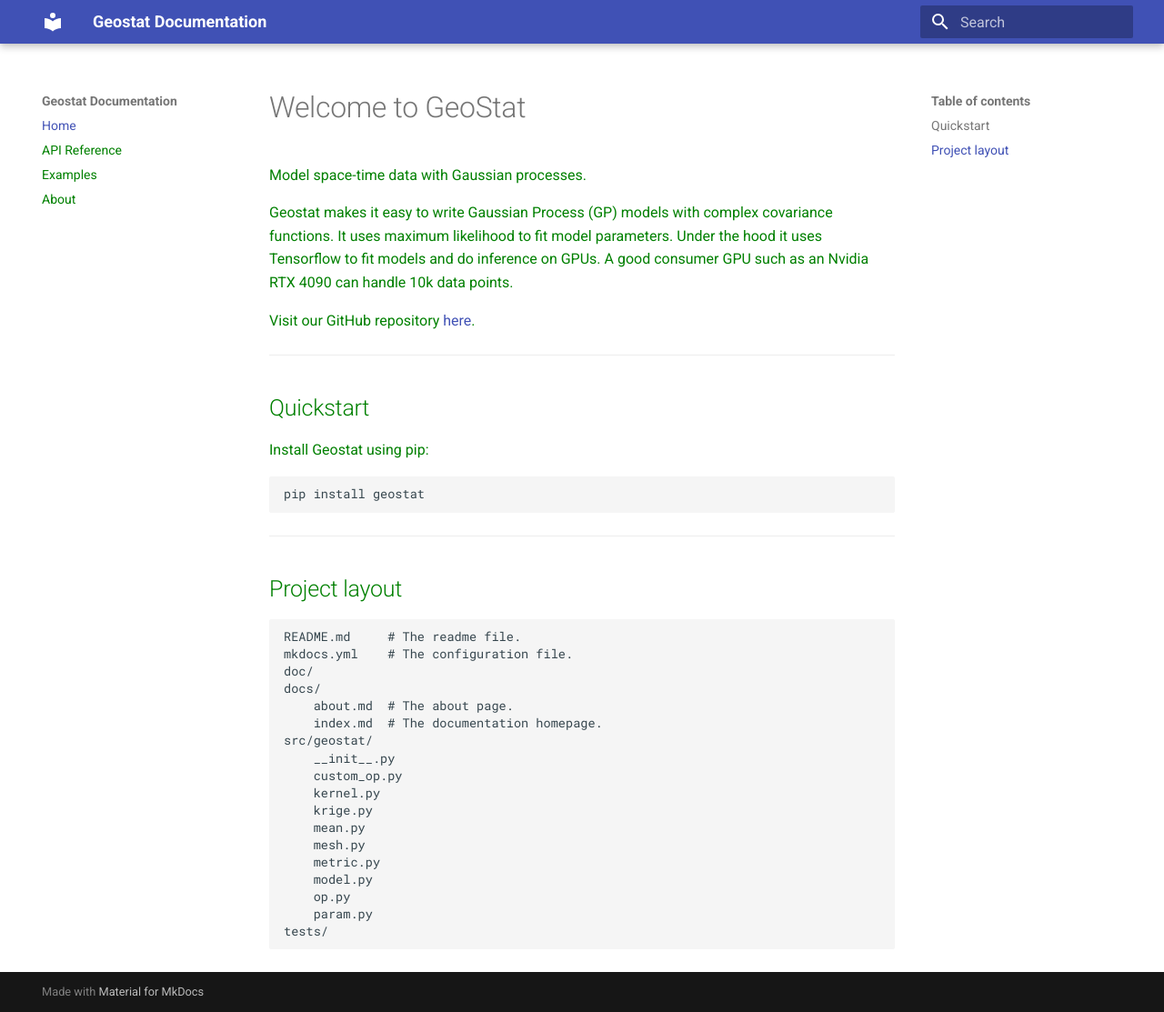
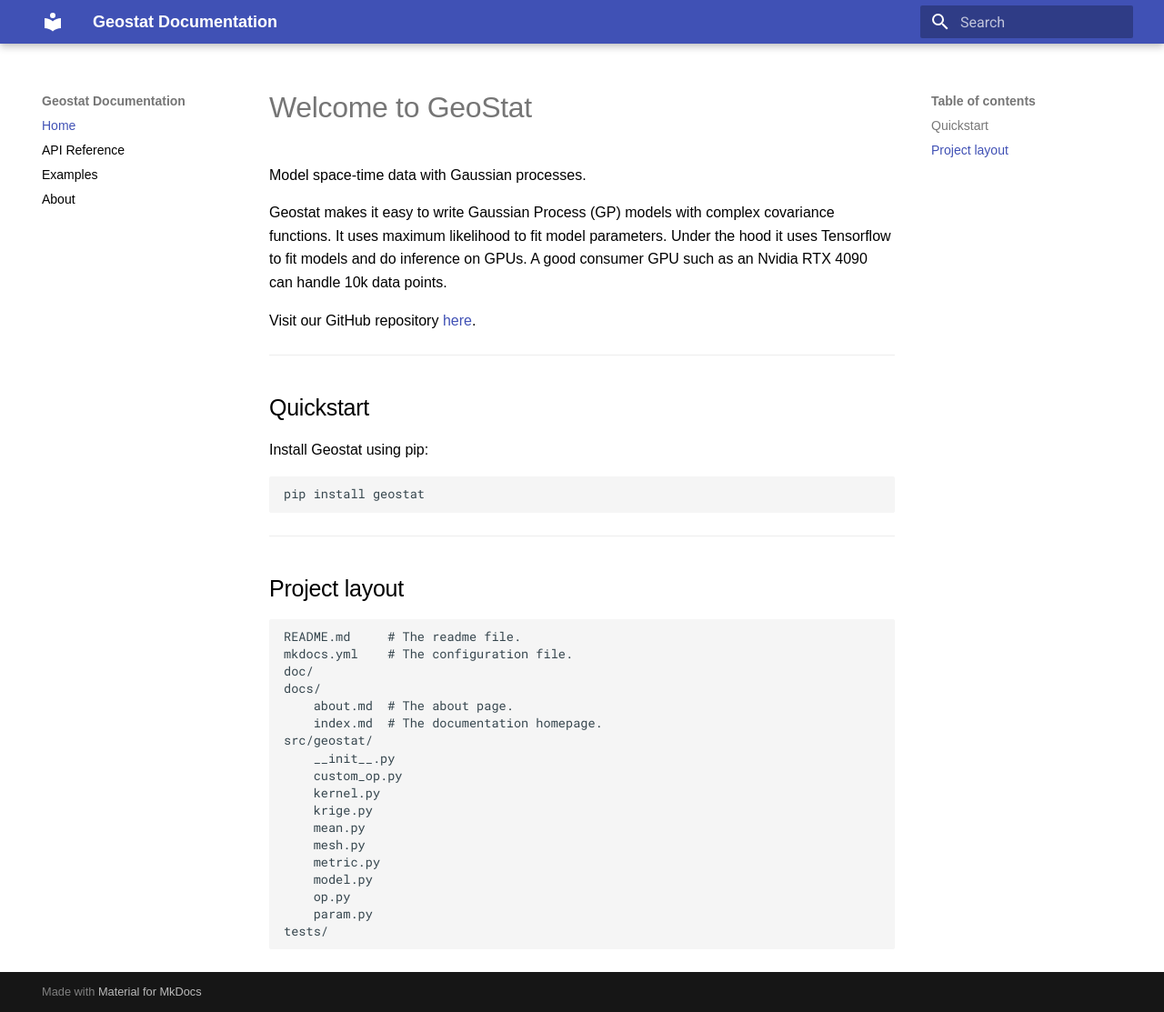
Before and after one commit to hypergradient/geostat, an MkDocs documentation site: the page built from docs/index.md, in a window 1280 px wide and 1113 px high. Shown: the whole window at 91% size. Built offline with MkDocs 1.6.1 and Material for MkDocs 9.7.7, drawn with Linux system fonts in a browser that asks for light colours.

Commit message:
Finalized font setting

```diff
--- a/docs/style.css
+++ b/docs/style.css
@@ -1,15 +1,13 @@
 body {
-    color: green;
-}
-
-doc-section-title {
-    color: green;
-}
-
-code {
-    color: green;
+    color: black;
+    font-family: "Fira Sans", sans-serif;
+    font-weight: 500;
+    font-style: normal;
 }
 
 p {
-    color: green;
+    color: black;
+    font-family: "Fira Sans", sans-serif;
+    font-weight: 500;
+    font-style: normal;
 }
```
